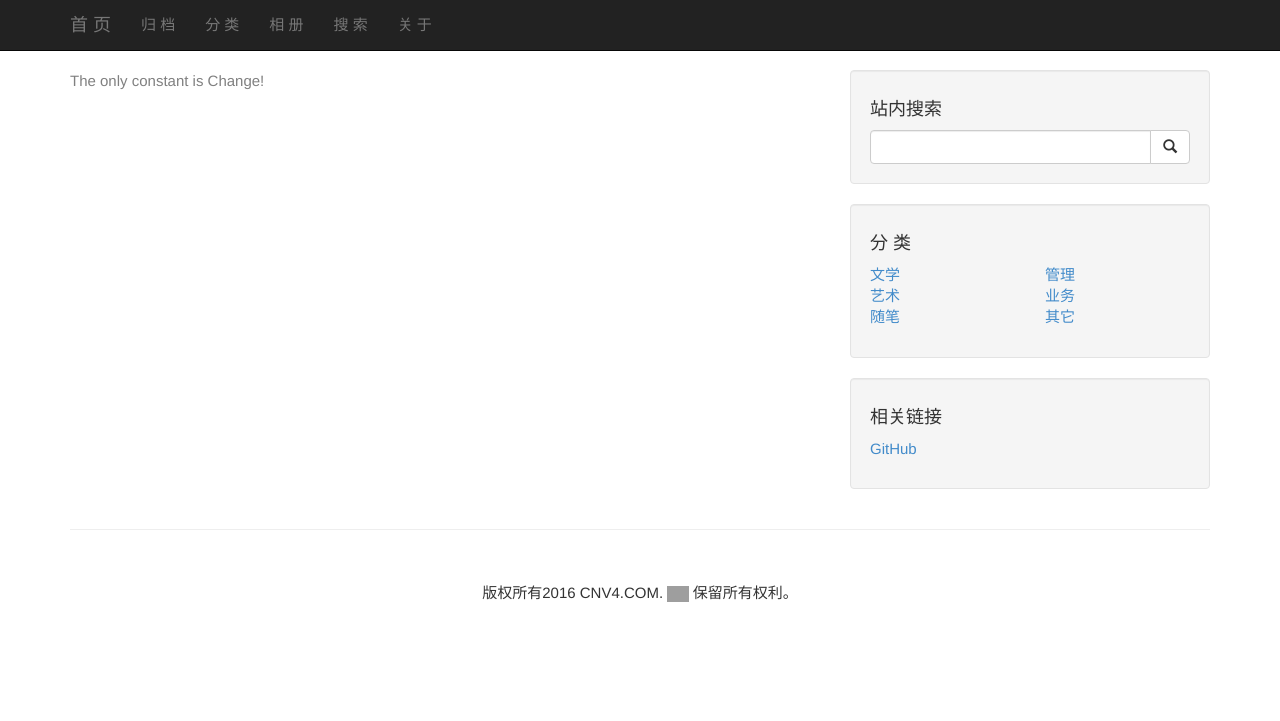
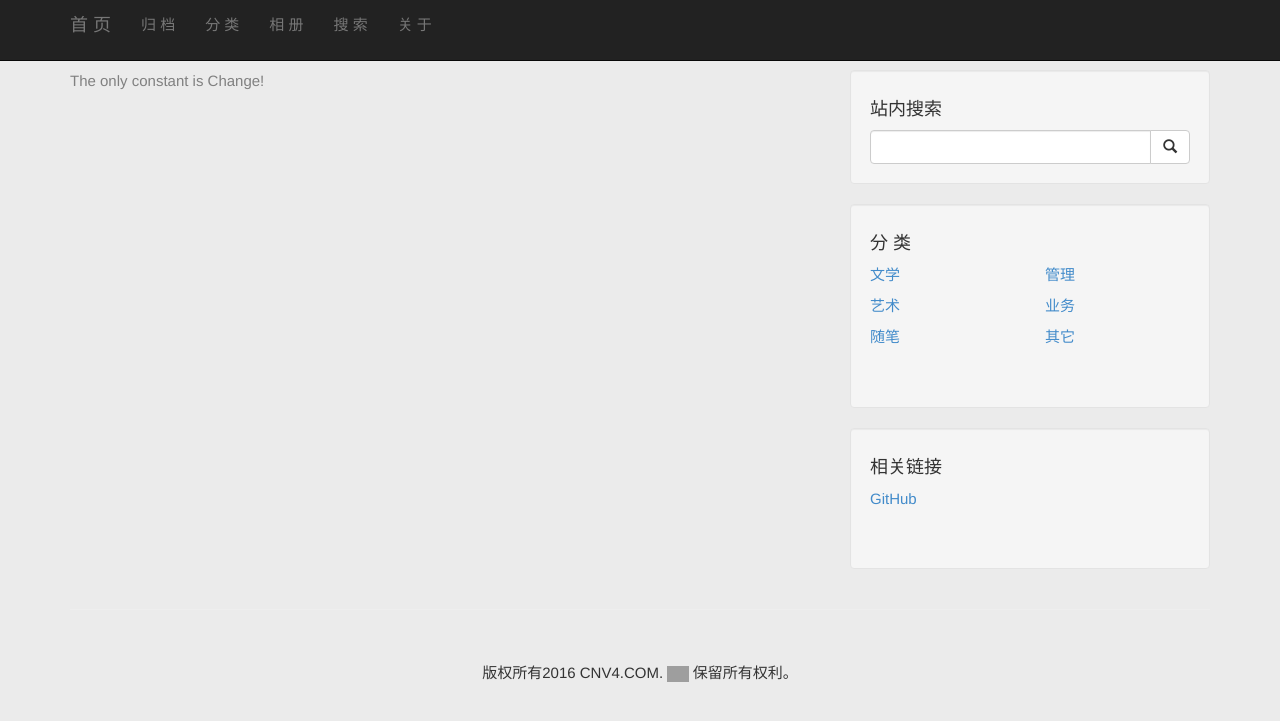
Before and after one commit to YinliangWu/tpw, a Jekyll site: the page built from about.md, in a window 1280 px wide. Shown: the top 721 px of the page. Built offline with Jekyll 4.4.1, drawn with Linux system fonts in a browser that asks for light colours; comment, search, counter and statistics services are not loaded; grey boxes are pictures that could not be loaded.

```diff
--- a/_layouts/default.html
+++ b/_layouts/default.html
@@ -8,16 +8,22 @@
     <meta name="author" content="">
     <title> {{ page.title }} </title>
 
-        <!-- jQuery Version 1.11.0 -->
-    <script src="js/jquery-1.11.0.js">
-    </script>
+    <!-- jQuery Version 1.11.0 -->
+    <script src="js/jquery-1.11.0.js"></script>
+    <!--
+    <script src="//code.jquery.com/jquery-1.10.2.min.js"></script>
+    -->
+
     <!-- Bootstrap Core JavaScript -->
-    <script src="js/bootstrap.min.js">
-    </script>
+    <script src="js/bootstrap.min.js"></script>
+    <!-- Bootstrap Core CSS -->
+    <link href="/css/bootstrap.min.css" rel="stylesheet">
+    <!--
+    <link href="https://maxcdn.bootstrapcdn.com/bootstrap/3.3.5/css/bootstrap.min.css" rel="stylesheet">
+    <script src="https://maxcdn.bootstrapcdn.com/bootstrap/3.3.5/js/bootstrap.min.js"></script>
+    -->
 
 
-    <!-- Bootstrap Core CSS -->
-    <link href="/css/bootstrap.min.css" rel="stylesheet">
     <!-- Custom CSS -->
     <link href="/css/blog.css" rel="stylesheet">
     <!-- HTML5 Shim and Respond.js IE8 support of HTML5 elements and media
@@ -60,6 +66,43 @@
 <script type="text/javascript"
    src="http://cdn.mathjax.org/mathjax/latest/MathJax.js?config=TeX-AMS-MML_HTMLorMML">
 </script>
+
+<!-- galary -->
+<link href="../jquery.bsPhotoGallery/jquery.bsPhotoGallery.css" rel="stylesheet">
+<script src="../jquery.bsPhotoGallery/jquery.bsPhotoGallery.js"></script>
+<script>
+    $(document).ready(function(){
+      $('ul.first').bsPhotoGallery({
+        "classes" : "col-lg-2 col-md-4 col-sm-3 col-xs-4 col-xxs-12",
+        "hasModal" : true,
+        // "fullHeight" : false
+      });
+    });
+  </script>
+ <style>
+    @import url(https://fonts.googleapis.com/css?family=Bree+Serif);
+
+      body {
+        background:#ebebeb;
+      }
+      ul {
+          padding:0 0 0 0;
+          margin:0 0 40px 0;
+      }
+      ul li {
+          list-style:none;
+          margin-bottom:10px;
+      }
+
+    .text {
+      /*font-family: 'Bree Serif';*/
+      color:#666;
+      font-size:11px;
+      margin-bottom:10px;
+      padding:12px;
+      background:#fff;
+    }
+  </style>
   </head>
 
   <body>
```
